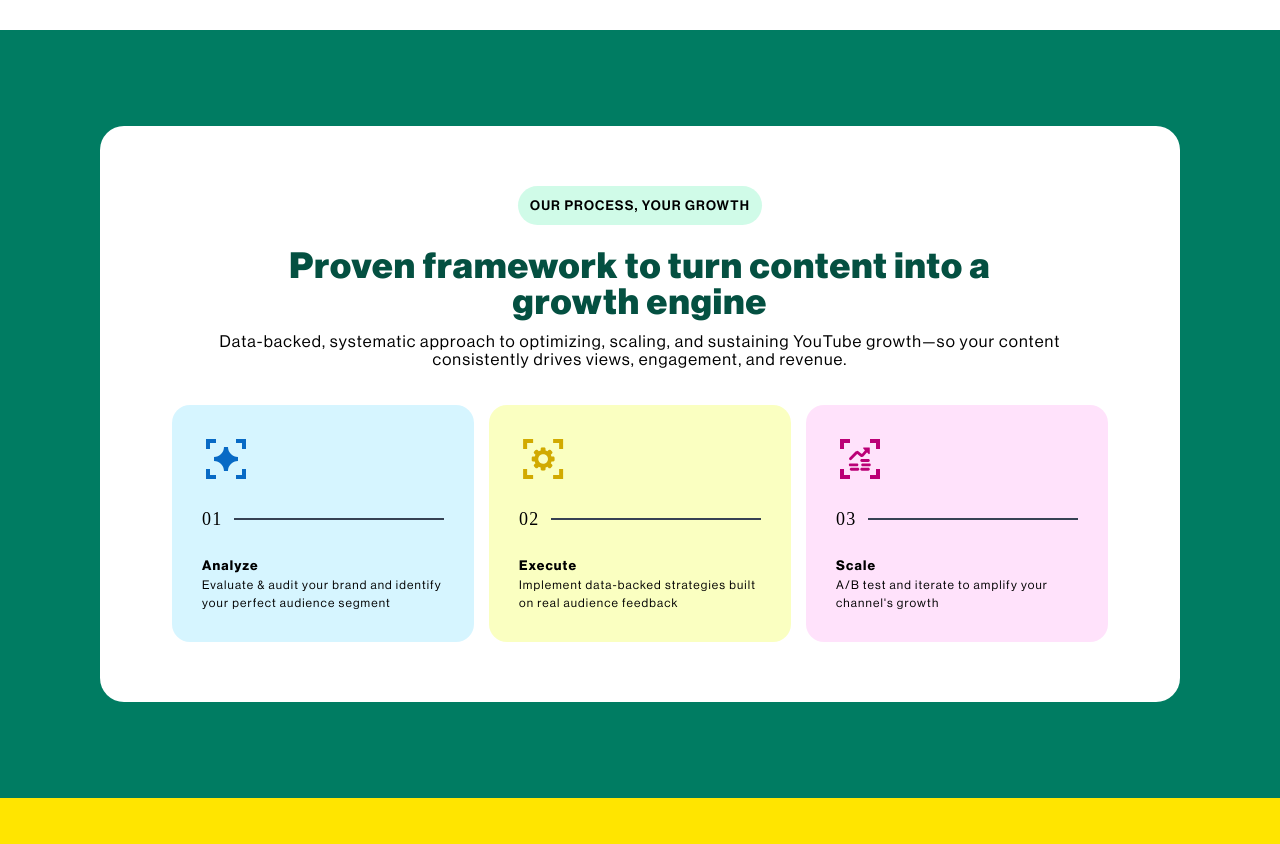
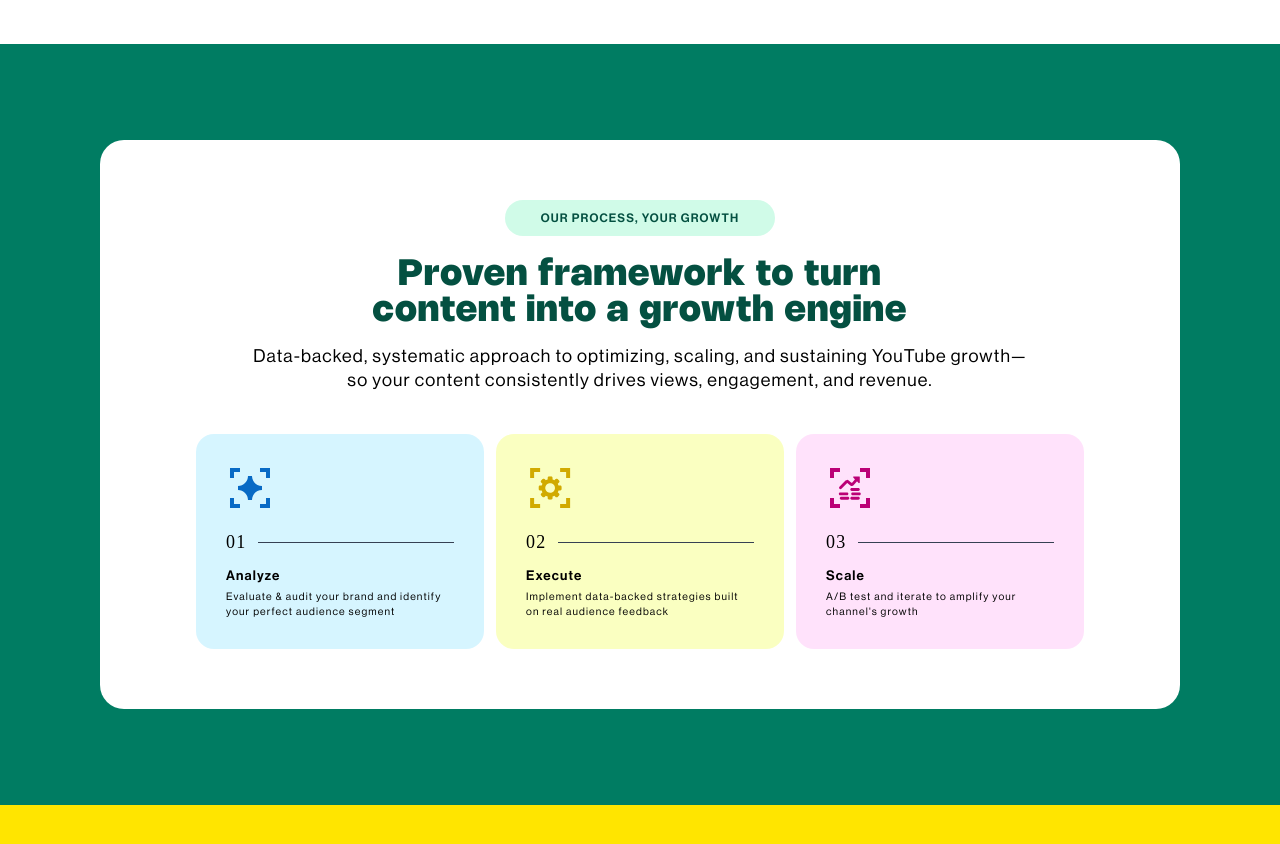
Before and after one commit to A-Coder02/born-21-website, a React (Vite) app: page / in a window 1280 px wide. Shown: the part 2400-3244 px from the top of the page. Built offline with nearby package versions, Linux system fonts and the light colour scheme; a web font is replaced by a local one.

Commit message:
StepsSection responsive issue resolved

```diff
--- a/src/pages/Home/OurWorkSection.jsx
+++ b/src/pages/Home/OurWorkSection.jsx
@@ -87,7 +87,7 @@ const WorkSectionCard = ({
                     // backgroundColor: primaryColor
                 }}
             >
-                <p variant='base' className={`font-medium text-${theme.batchTextColor}`}
+                <p className={`text-sm md:text-base font-medium text-${theme.batchTextColor}`}
                 >
                     {small.split(' ').slice(0, small.split(' ').length - 2).join(' ')}
                 </p>
--- a/src/pages/Home/StepsSection.jsx
+++ b/src/pages/Home/StepsSection.jsx
@@ -17,25 +17,24 @@ const StepsSection = () => {
         { id: 3, icon: Step3Svg, className: 'bg-pink-light', title: 'Scale', lead: `A/B test and iterate to amplify your channel's growth` },
     ]
     return (
-        <Section sectionClassName='bg-green-dark-2 py-4 md:py-32' >
-            <div className="max-w-[90rem] mx-auto bg-white p-8 rounded-4xl md:px-24 md:py-20 my-8 md:my-0">
-                <p className='bg-green-light mx-auto mb-8 md:text-lg rounded-4xl md:py-3 p-4 text-center uppercase font-medium max-w-fit' >{chip}</p>
-                <h5 className={`text-[#045041] md:px-20 text-center !font-extrabold mb-4 text-4xl font-medium md:text-5xl`} >{headline}</h5>
-                <Typography variant='xl' className='text-center mb-12'>
-                    {lead}
-                </Typography>
-                <ul className="grid md:grid-cols-3 gap-10 md:gap-5 list-none">
-                    {list.map((el, index) => <li key={index} className={`${el.className} rounded-3xl w-full flex flex-col gap-8 p-10`} >
-                        <img src={el.icon} className='w-16 h-16' alt="" />
-                        <div className="flex gap-4 items-center">
+        <Section sectionClassName='bg-green-dark-2 py-20 md:py-32' >
+            <div className="max-w-[90rem] mx-auto bg-white p-6 py-12 md:p-8 rounded-4xl md:px-24 md:py-20 my-0 md:my-0">
+                <p className='bg-green-light max-w-fit py-3 px-5 md:px-12 rounded-4xl uppercase mx-auto mb-4 md:mb-7  text-sm md:text-base font-medium text-[#045041] text-center' >{chip}</p>
+                <h3 className='text-[#045041] text-center font-nohemi font-extrabold text-2xl md:text-5xl md:px-64 mb-5' >{headline}</h3>
+                {/* <h5 className={`text-[#045041] md:px-24 text-center !font-extrabold mb-4 text-4xl font-medium md:text-5xl`} >{headline}</h5> */}
+                <p className='text-center mb-8 md:mb-14 text-base md:text-2xl md:px-26' >{lead}</p>
+                <ul className="grid md:grid-cols-3 gap-10 md:gap-4 list-none px-2 md:px-8">
+                    {list.map((el, index) => <li key={index} className={`${el.className} rounded-3xl w-full p-10`} >
+                        <img src={el.icon} className='w-16 h-16 mb-6' alt="" />
+                        <div className="flex gap-4 items-center mb-3.5">
                             <span className='font-nohemi text-2xl'>
                                 0{index + 1}
                             </span>
-                            <div className="span flex-1 h-0 w-full border border-[0.5px] border-gray-700"></div>
+                            <div className="span flex-1 h-0 w-full  border-t p-0 m-0 border-gray-700"></div>
                         </div>
                         <div className="">
-                            <h3 className='md:text-lg font-semibold' >{el.title}</h3>
-                            <p className='text-base' >{el.lead}</p>
+                            <h4 className='md:text-lg font-medium mb-1' >{el.title}</h4>
+                            <p className='text-sm' >{el.lead}</p>
                         </div>
                     </li>)}
                 </ul>
```
